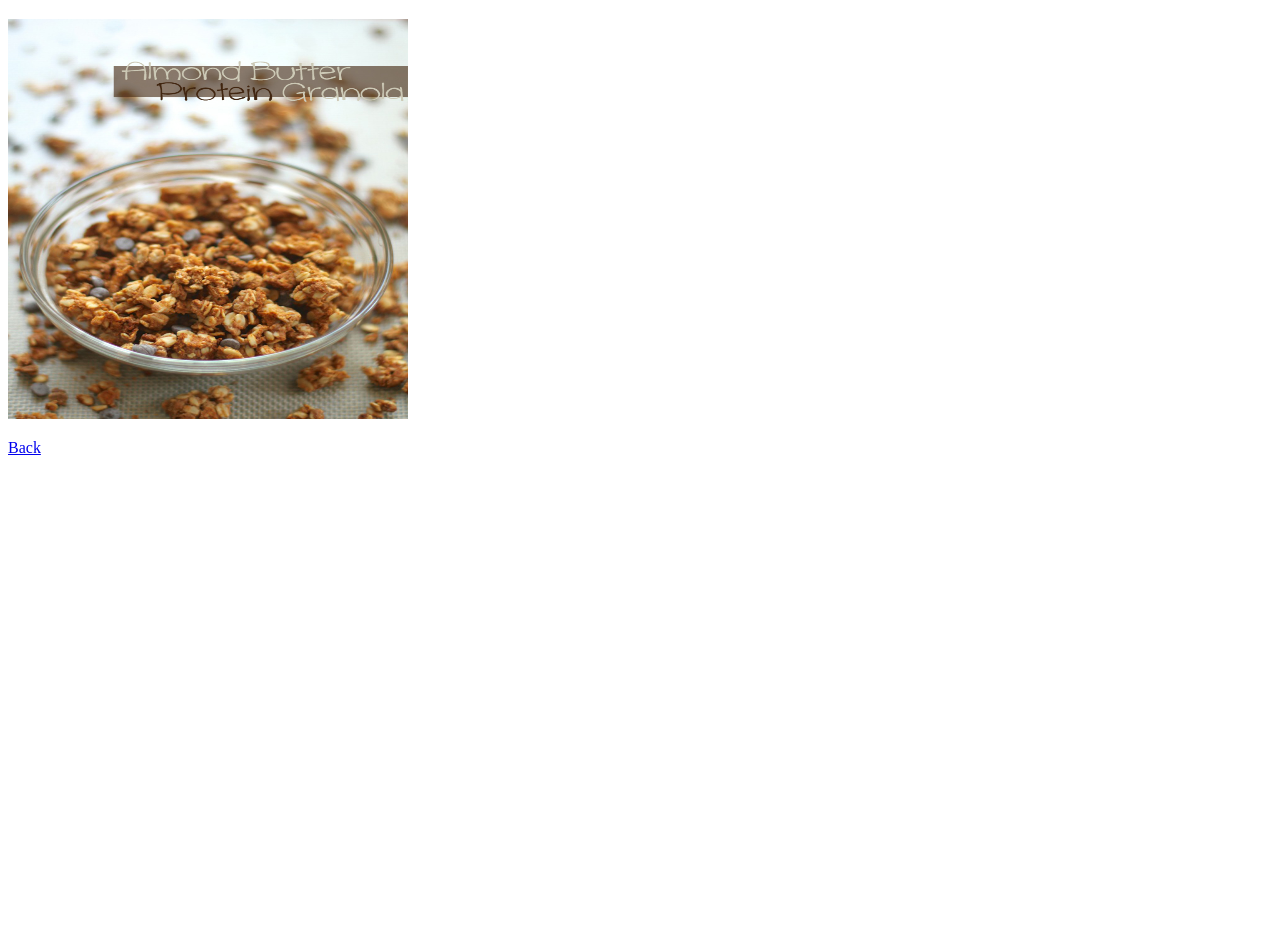
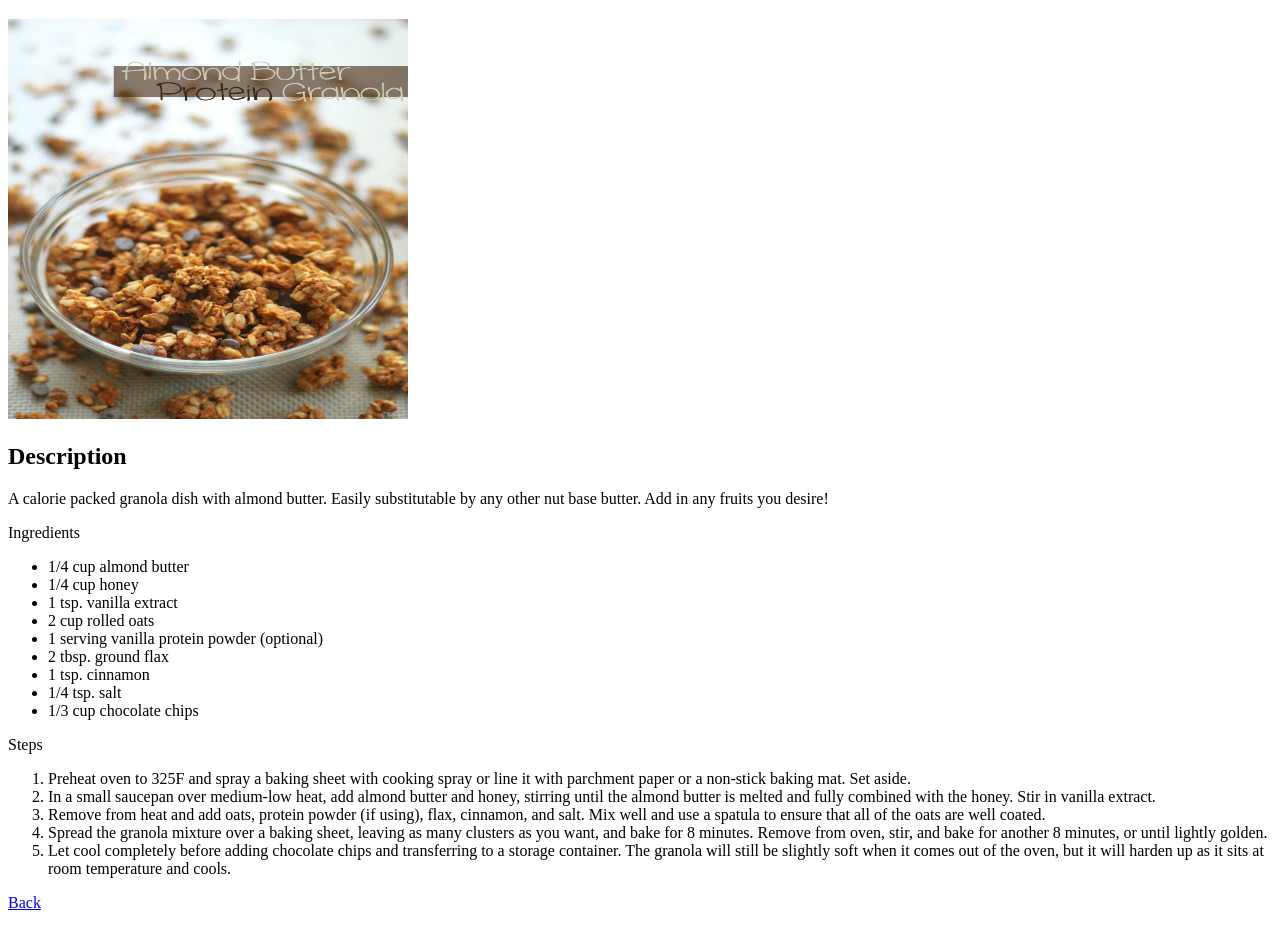
Before and after one commit to C-JOM/odin-recipes, a plain HTML site: page recipes/granola/granola.html in a window 1280 px wide. Shown: the part 61-989 px from the top of the page. Before the commit the page ends 800 px from the top, so only its background shows below. Drawn offline with Linux system fonts and the light colour scheme.

Commit message:
Finished the granola.html Added lists for ingredients and steps. Made lists easier to see in code.

```diff
--- a/recipes/granola/granola.html
+++ b/recipes/granola/granola.html
@@ -15,10 +15,43 @@
     width="400"
     height="400">
 
+<h2>Description</h2>
+A calorie packed granola dish with almond butter. Easily substitutable by any other nut base butter. Add in any fruits you desire!
 
-    <p>
-        <a href="../../index.html">Back</a>
-    </p>
+<p>
+Ingredients
+<ul>
+    <li> 1/4 cup almond butter </li>
+    <li> 1/4 cup honey </li>
+    <li> 1 tsp. vanilla extract </li>
+    <li> 2 cup rolled oats </li>
+    <li> 1 serving vanilla protein powder (optional) </li>
+    <li> 2 tbsp. ground flax </li>
+    <li> 1 tsp. cinnamon </li>
+    <li> 1/4 tsp. salt </li>
+    <li> 1/3 cup chocolate chips </li>
+</ul>
+</p>
+
+<p>Steps
+<ol>
+    <li> Preheat oven to 325F and spray a baking sheet with cooking spray or line it with parchment paper or a non-stick baking mat. Set aside. </li>
+
+    <li> In a small saucepan over medium-low heat, add almond butter and honey, stirring until the almond butter is melted and fully combined with the honey. Stir in vanilla extract. </li>
+
+    <li> Remove from heat and add oats, protein powder (if using), flax, cinnamon, and salt. Mix well and use a spatula to ensure that all of the oats are well coated. </li>
+
+    <li> Spread the granola mixture over a baking sheet, leaving as many clusters as you want, and bake for 8 minutes. Remove from oven, stir, and bake for another 8 minutes, or until lightly golden. </li>
+
+    <li> Let cool completely before adding chocolate chips and transferring to a storage container. The granola will still be slightly soft when it comes out of the oven, but it will harden up as it sits at room temperature and cools. </li>
+
+</ol>
+</p>
+        <p>
+            <a href="../../index.html">Back</a>
+        </p>
+
+
 </body>
 
 </html>
```
Also changed, not shown: recipes/pasta/pasta.html (+6 -3 lines).
